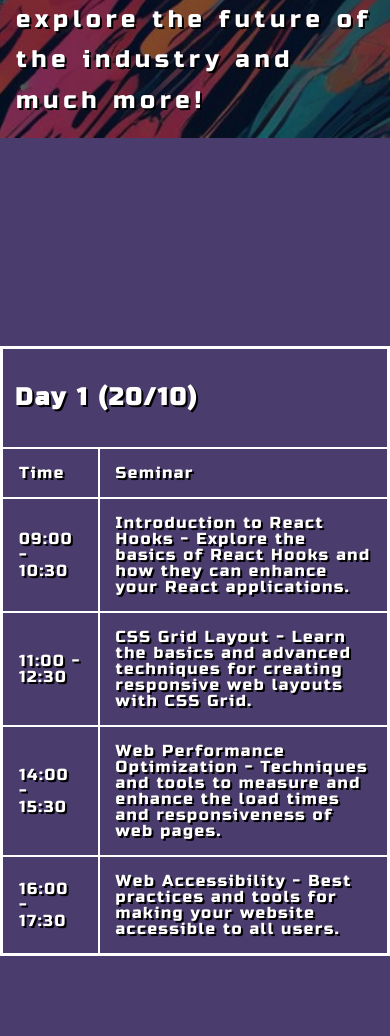
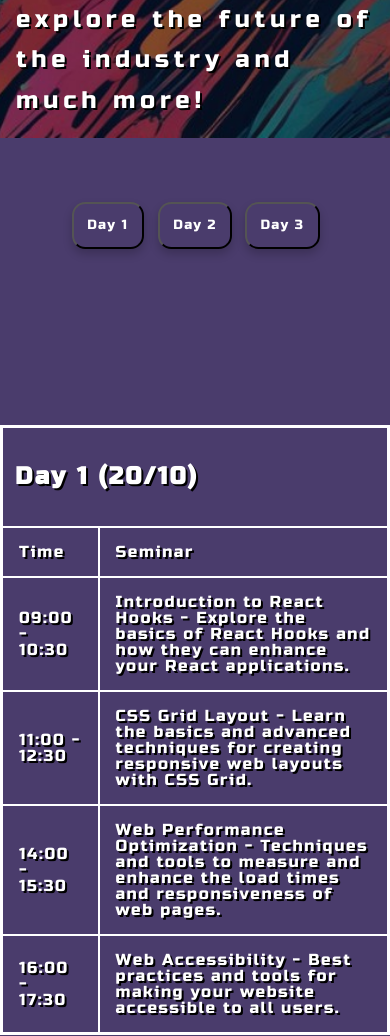
Before and after one commit to Feduk01/Inlamnigsuppgift-html-css, a plain HTML site: page schedule/schedule.html in a window 390 px wide. Shown: the part 860-1896 px from the top of the page. Drawn offline with Linux system fonts and the light colour scheme.

Commit message:
schedule-page done

```diff
--- a/schedule/schedule.css
+++ b/schedule/schedule.css
@@ -175,6 +175,31 @@ body {
     margin-top: 0.5em;
 }
 
+.links {
+    margin: 0 10em;
+    padding: 4em;
+}
+
+.links ul {
+    display: grid;
+    grid-template-columns: repeat(3, 1fr);
+    max-width: 100%;
+    justify-items: center;
+}
+
+button {
+    background-color: #4a3c6c;
+    padding: 1em;
+    max-width: 6em;
+    border-radius: 1em;
+    transition: all 0.3s ease;
+    box-shadow: 0 5px 10px rgba(0, 0, 0, 0.2);
+}
+
+button:hover {
+    transform: translateY(-15px);
+    box-shadow: 0 7px 15px rgba(0, 0, 0, 0.2);
+}
 /* --------------HEADER-MAIN-ENDS----------------------------- */
 /* --------------SCHEDULE-MAIN----------------------------- */
 
@@ -256,6 +281,10 @@ body {
         font-size: 2.5em;
         margin-bottom: 0.5em;
     }
+
+    .links {
+        margin: 0;
+    }
     .spek {
         grid-template-columns: 1fr;
         gap: 10px;
@@ -279,6 +308,10 @@ body {
     .spek-info {
         grid-row: 3;
         line-height: 1.5em;
+    }
+
+    .schedule-day1 {
+        margin: 2em 0;
     }
 }
 
--- a/schedule/schedule.html
+++ b/schedule/schedule.html
@@ -48,8 +48,16 @@
                     </p>
                 </section>
 
+                <section class="links">
+                    <ul>
+                        <li class="day-1"><button><a href="#day-1">Day 1</a></button></li>
+                        <li class="day-2"><button><a href="#day-2">Day 2</a></button></li>
+                        <li class="day-3"><button><a href="#day-3">Day 3</a></button></li>
+                    </ul>
+                </section>
+
                 <section class="schedule">
-                    <div class="schedule-day1">
+                    <div class="schedule-day1" id="day-1">
                         <h2>Day 1 (20/10)</h1>
                             <div class="schedule-time">Time</div>
                             <div class="schedule-sems">Seminar</div>
@@ -64,11 +72,11 @@
                         </div>
                         <div class="spek">
                             <img src="../images/brin.png" alt="picture of Sergey Brin">
-                            <h2 class="spek-title">Sergey Brin</h2>
-                            <p class="spek-info">We are pleased to announce that Sergey Brin, co-founder of Google, will be joining us at our upcoming web development conference. Sergey, who not only pioneered Google's creation but also actively studied advanced web development technologies, will share his experience and expertise on the following topics</p>
+                                <h2 class="spek-title">Sergey Brin</h2>
+                                <p class="spek-info">We are pleased to announce that Sergey Brin, co-founder of Google, will be joining us at our upcoming web development conference. Sergey, who not only pioneered Google's creation but also actively studied advanced web development technologies, will share his experience and expertise on the following topics</p>
                         </div>
 
-                        <div class="schedule-day1">
+                        <div class="schedule-day1" id="day-2">
                             <h2>Day 2 (21/10)</h1>
                                 <div class="schedule-time">Time</div>
                                 <div class="schedule-sems">Seminar</div>
@@ -87,7 +95,7 @@
                                 <p class="spek-info">As part of our upcoming Web Development Conference, we are pleased to introduce one of our keynote speakers, Tim Cook. Leading Apple and a pioneer in integrating technology into everyday life, Tim will share his thoughts on how innovation is shaping the web and its future.</p>
                             </div>
 
-                            <div class="schedule-day1">
+                            <div class="schedule-day1" id="day-3">
                                 <h2>Day 3 (22/10)</h1>
                                     <div class="schedule-time">Time</div>
                                     <div class="schedule-sems">Seminar</div>
```
